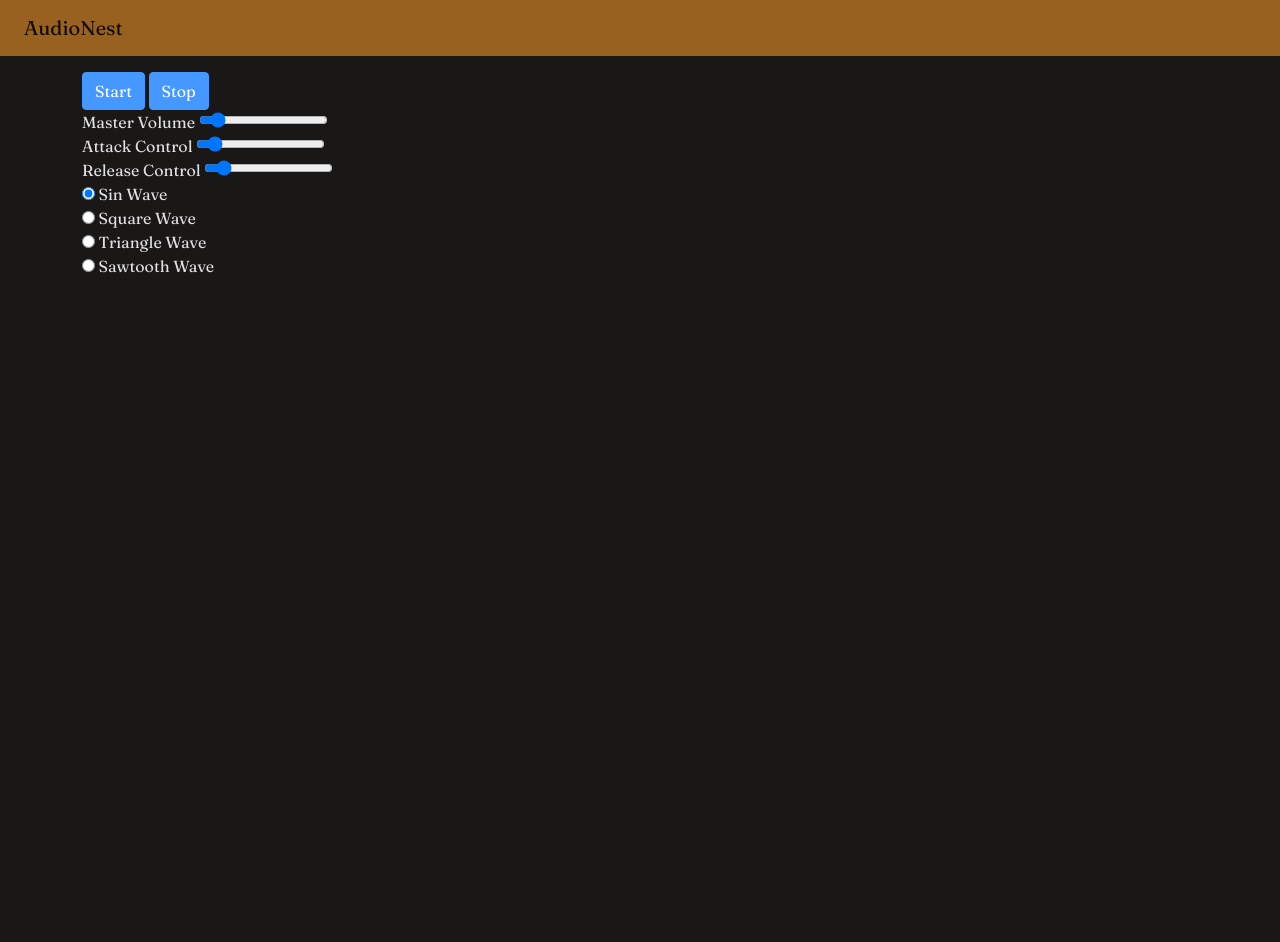
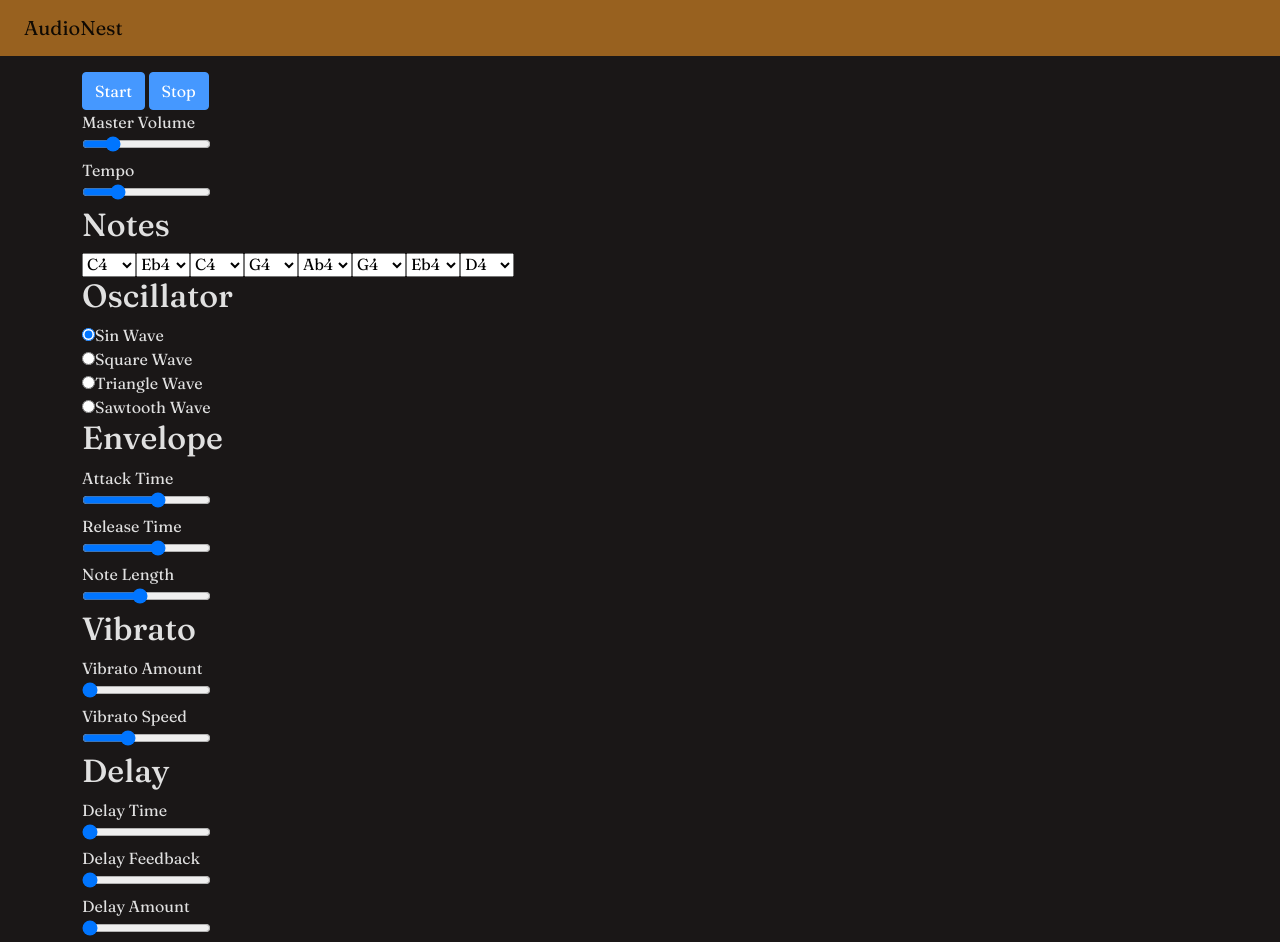
Before and after one commit to jdotglove/audionest-v2, a Next.js app: page /soundscape in a window 1280 px wide. Before the commit the page ends 800 px from the top, so only its background shows below. Built offline with nearby package versions, Linux system fonts and the light colour scheme.

Commit message:
Fix playlist more info

```diff
--- a/pages/soundscape/index.tsx
+++ b/pages/soundscape/index.tsx
@@ -1,4 +1,4 @@
-import { Fragment, useEffect } from "react";
+import { Fragment, useEffect, useState } from "react";
 import { Button, Row, Col, Container, Tabs, Tab } from "react-bootstrap";
 
 import SoundscapeNavbar from "../../src/components/Navbars/SoundscapeNavbar";
@@ -10,15 +10,66 @@ declare global {
 }
 
 export default function SoundscapeDashboard() {
+  const [currentNotes, setCurrentNotes] = useState([0, 3, 0, 7, 8, 7, 3, 2]);
+  const notes = {
+    C4: 261.63,
+    Db4: 277.18,
+    D4: 293.66,
+    Eb4: 311.13,
+    E4: 329.63,
+    F4: 349.23,
+    Gb4: 369.99,
+    G4: 392.0,
+    Ab4: 415.3,
+    A4: 440,
+    Bb4: 466.16,
+    B4: 493.88,
+    C5: 523.25,
+  };
   useEffect(() => {
+    console.log("here")
     const AudioContext = window.AudioContext || window.webkitAudioContext;
+
+    // NOTE SELECTS
+    const noteSelectsDiv = document.querySelector("#note-selects-div");
+
+    for (let i = 0; i <= 7; i++) {
+      const select = document.createElement("select");
+      select.id = `note ${i + 1}`;
+      for (let j = 0; j < Object.keys(notes).length; j++) {
+        const option = document.createElement("option");
+        option.value = `${j}`;
+        option.innerText = `${Object.keys(notes)[j]}`;
+        select.appendChild(option);
+        select.addEventListener("change", setCurrentNotes);
+      }
+      noteSelectsDiv.appendChild(select);
+    }
+
+
+    const noteSelects = document.querySelectorAll("select");
+    function setNoteSelects() {
+      for (let i = 0; i < currentNotes.length; i++) {
+        noteSelects[i].value = `${currentNotes[i]}`;
+      }
+    }
+
+    console.log(noteSelects.length)
+
+    function setCurrentNotes() {
+      for (let i = 0; i < noteSelects.length; i++) {
+        currentNotes[i] = Number.parseFloat(noteSelects[i].value);
+      }
+    }
+
+    setNoteSelects();
 
     const context = new AudioContext();
     const masterVolume = context.createGain();
     masterVolume.connect(context.destination);
 
-    const startButton = document.querySelector('#start');
-    const stopButton = document.querySelector('#stop');
+    const startButton = document.querySelector("#start");
+    const stopButton = document.querySelector("#stop");
 
     const volumeControl = document.querySelector("#volume-control");
     const attackControl = document.querySelector("#attack-control");
@@ -27,12 +78,11 @@ export default function SoundscapeDashboard() {
     let sustainLevel = 0.8;
     let releaseTime = 0.3;
 
-
     masterVolume.gain.value = 0.1;
 
     volumeControl.addEventListener("input", function () {
-      console.log('here', this.value)
-      console.log(masterVolume.gain.value)
+      console.log("here", this.value);
+      console.log(masterVolume.gain.value);
       masterVolume.gain.value = this.value;
     });
     attackControl.addEventListener("input", function () {
@@ -43,9 +93,9 @@ export default function SoundscapeDashboard() {
       releaseTime = parseFloat(this.value);
     });
 
-
-
-    const waveforms = document.getElementsByName("waveform") as unknown as Array<HTMLInputElement>;
+    const waveforms = document.getElementsByName(
+      "waveform"
+    ) as unknown as Array<HTMLInputElement>;
     let waveform;
 
     function setWaveform() {
@@ -56,13 +106,18 @@ export default function SoundscapeDashboard() {
       }
     }
 
-
-    startButton.addEventListener('click', function(){
+    startButton.addEventListener("click", function () {
       const oscillator = context.createOscillator();
       const noteGain = context.createGain();
       noteGain.gain.setValueAtTime(0, 0);
-      noteGain.gain.linearRampToValueAtTime(sustainLevel, context.currentTime + attackTime);
-      noteGain.gain.setValueAtTime(sustainLevel, context.currentTime + 1 - releaseTime);
+      noteGain.gain.linearRampToValueAtTime(
+        sustainLevel,
+        context.currentTime + attackTime
+      );
+      noteGain.gain.setValueAtTime(
+        sustainLevel,
+        context.currentTime + 1 - releaseTime
+      );
       noteGain.gain.linearRampToValueAtTime(0, context.currentTime + 1);
 
       oscillator.type = waveform;
@@ -70,17 +125,17 @@ export default function SoundscapeDashboard() {
       oscillator.start(0);
       oscillator.connect(noteGain);
       noteGain.connect(masterVolume);
-      stopButton.addEventListener('click', function() {
+      stopButton.addEventListener("click", function () {
         oscillator.stop(0);
       });
       waveforms.forEach((waveformInput) => {
-        waveformInput.addEventListener('change', function() {
+        waveformInput.addEventListener("change", function () {
           setWaveform();
           oscillator.type = waveform;
         });
       });
     });
-  });
+  },[currentNotes]);
 
   return (
     <Fragment>
@@ -95,90 +150,157 @@ export default function SoundscapeDashboard() {
             <Button id="start">Start</Button> <Button id="stop">Stop</Button>
           </Col>
         </Row>
-        <Row>
-          <Col>
-            <span>Master Volume</span>{' '}
+        <label htmlFor="volume-control">Master Volume</label>
+        <br />
         <input
           type="range"
           id="volume-control"
           min="0"
           max="1"
           step="0.05"
-              defaultValue="0.1"
+          defaultValue=".2"
         />
-          </Col>
-        </Row>
-        <Row>
-          <Col>
-            <span>Attack Control</span>{' '}
+        <br />
+        <label htmlFor="tempo-control">Tempo</label>
+        <br />
         <input
           type="range"
-              id="attack-control"
-              min="0"
-              max="1"
-              step="0.05"
-              defaultValue="0.1"
+          id="tempo-control"
+          min="60"
+          max="300"
+          step="5"
+          defaultValue="120"
         />
-          </Col>
-        </Row>
-        <Row>
-          <Col>
-            <span>Release Control</span>{' '}
-            <input
-              type="range"
-              id="release-control"
-              min="0"
-              max="1"
-              step="0.05"
-              defaultValue="0.1"
-            />
-          </Col>
-        </Row>
-        <Row>
-          <Col>
+        <br />
+        <div id="note-selects-div">
+          <h2>Notes</h2>
+        </div>
+        <div id="oscillator-options">
+          <h2>Oscillator</h2>
           <input
             type="radio"
             id="sin-wave"
             name="waveform"
-              value="sine"
+            defaultValue="sine"
             defaultChecked
-            />{' '}
+          />
           <label htmlFor="sin-wave">Sin Wave</label>
-          </Col>
-        </Row>
-        <Row>
-          <Col>
-            <input
-              type="radio"
-              id="square-wave"
-              name="waveform"
-              value="square"
-            />{' '}
+          <br />
+          <input type="radio" id="square-wave" name="waveform" defaultValue="square" />
           <label htmlFor="square-wave">Square Wave</label>
-          </Col>
-        </Row>
-        <Row>
-          <Col>
+          <br />
           <input
             type="radio"
             id="triangle-wave"
             name="waveform"
-              value="triangle"
-            />{' '}
+            defaultValue="triangle"
+          />
           <label htmlFor="triangle-wave">Triangle Wave</label>
-          </Col>
-        </Row>
-        <Row>
-          <Col>
+          <br />
           <input
             type="radio"
             id="sawtooth-wave"
             name="waveform"
-              value="sawtooth"
-            />{' '}
-            <label htmlFor="sawtooth">Sawtooth Wave</label>
-          </Col>
-        </Row>
+            defaultValue="sawtooth"
+          />
+          <label htmlFor="sawtooth-wave">Sawtooth Wave</label>
+        </div>
+        <div id="envelope-options">
+          <h2>Envelope</h2>
+          <label htmlFor="attack-control">Attack Time</label>
+          <br />
+          <input
+            type="range"
+            id="attack-control"
+            defaultValue="0.3"
+            min="0"
+            max="0.5"
+            step="0.02"
+          />
+          <br />
+          <label htmlFor="release-control">Release Time</label>
+          <br />
+          <input
+            type="range"
+            id="release-control"
+            defaultValue="0.3"
+            min="0"
+            max="0.5"
+            step="0.02"
+          />
+          <br />
+          <label htmlFor="note-length-control">Note Length</label>
+          <br />
+          <input
+            type="range"
+            id="note-length-control"
+            defaultValue="1"
+            min="0.2"
+            max="2"
+            step="0.05"
+          />
+          <br />
+        </div>
+        <div id="vibrato-options">
+          <h2>Vibrato</h2>
+          <label htmlFor="vibrato-amount-control">Vibrato Amount</label>
+          <br />
+          <input
+            type="range"
+            id="vibrato-amount-control"
+            defaultValue="0"
+            min="0"
+            max="5"
+            step="0.5"
+          />
+          <br />
+          <label htmlFor="vibrato-amount-control">Vibrato Speed</label>
+          <br />
+          <input
+            type="range"
+            id="vibrato-speed-control"
+            defaultValue="10"
+            min="0"
+            max="30"
+            step="0.5"
+          />
+          <br />
+        </div>
+        <div id="delay-options">
+          <h2>Delay</h2>
+          <label htmlFor="delay-time-control">Delay Time</label>
+          <br />
+          <input
+            id="delay-time-control"
+            type="range"
+            min="0"
+            max="1"
+            step="0.05"
+            defaultValue="0"
+          />
+          <br />
+          <label htmlFor="feedback-control">Delay Feedback</label>
+          <br />
+          <input
+            id="feedback-control"
+            type="range"
+            min="0"
+            max=".9"
+            step="0.05"
+            defaultValue="0"
+          />
+          <br />
+          <label htmlFor="delay-amount-control">Delay Amount</label>
+          <br />
+          <input
+            id="delay-amount-control"
+            type="range"
+            min="0"
+            max=".9"
+            step="0.05"
+            defaultValue="0"
+          />
+        </div>
       </Container>
     </Fragment>
   );
--- a/src/components/Recommendation/Selection.tsx
+++ b/src/components/Recommendation/Selection.tsx
@@ -81,6 +81,9 @@ export default function RecommendationSelection({ user }) {
               placement="end"
               show={showPlaylistBuilder}
               onHide={() => toggleShowPlaylistBuilder(false)}
+              style={{
+                width: 500
+              }}
             >
               <Offcanvas.Header closeButton closeVariant="white">
                 <Offcanvas.Title>Playlist Builder</Offcanvas.Title>
```
Also changed, not shown: pages/integration-hub.tsx (+19 -0 lines), src/components/Modals/MoreCategoryItemInfo.tsx (+7 -2 lines), src/contexts/SoundscapeContext.ts (added, +25 -0 lines). Lines whose indentation alone changed are shown as unchanged.
